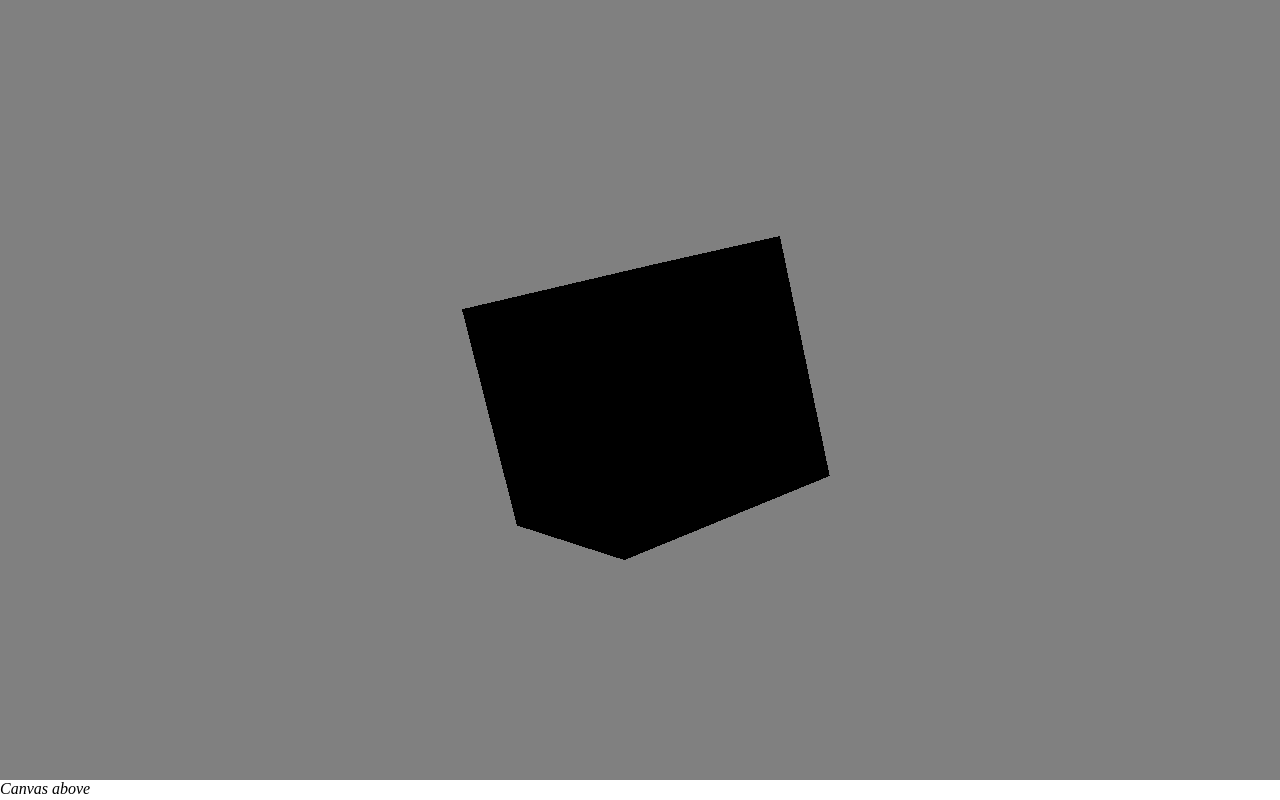
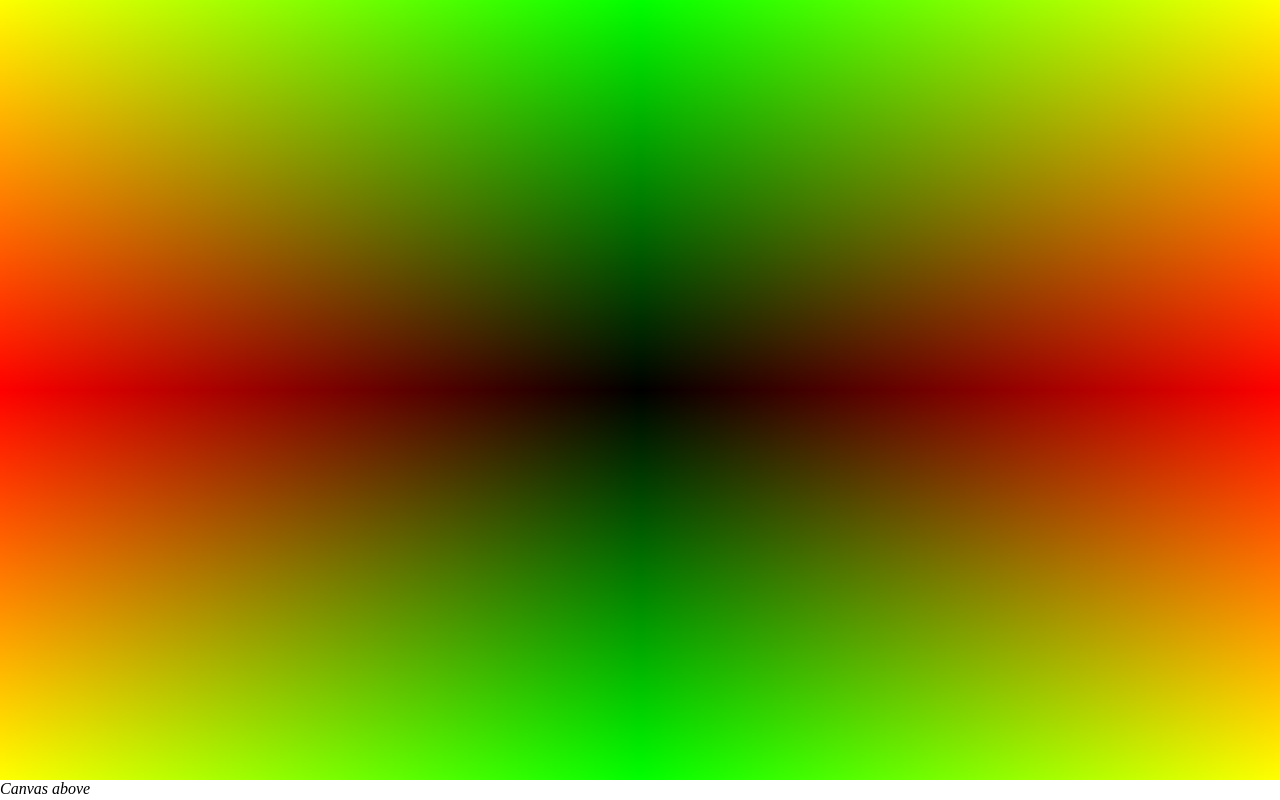
Before and after one commit to MegadronA03/ShiftedPort, a plain HTML site: page index.html in a window 1280 px wide. Drawn offline with Linux system fonts and the light colour scheme; animation ran at ten frames a second.

Commit message:
подготовка шейдера для FBO

```diff
--- a/app.js
+++ b/app.js
@@ -4,6 +4,7 @@ precision mediump float;
 attribute vec3 vertPosition;
 attribute vec2 vertUV;
 varying vec2 fragTexCoord;
+varying vec3 pos;
 uniform mat4 mWorld;
 uniform mat4 mView;
 uniform mat4 mProj;
@@ -11,22 +12,42 @@ uniform mat4 mProj;
 void main() {
 	fragTexCoord = vertUV;
 	gl_Position = mProj * mView * mWorld * vec4(vertPosition, 1.0);
+	pos = gl_Position.xyz;
 }`;
 
 var fs1Text = `
 precision mediump float;
 
 varying vec2 fragTexCoord;
+varying vec3 pos;
 uniform sampler2D sampler;
+uniform float time;
 
 void main() {
-	gl_FragColor = texture2D(sampler, fragTexCoord);
+	//gl_FragColor = texture2D(sampler, fragTexCoord);
+	gl_FragColor = vec4(fragTexCoord + sin(pos.y + time) - cos(pos.x + fragTexCoord.y), 0.0, 1.0);
 }`;
 
-var vs1DummyText = `
+var vs1UVText = `
+precision mediump float;
+
 attribute vec2 vertPos;
+
+varying vec2 UV;
 void main() {
+	UV = vertPos;
 	gl_Position = vec4(vertPos,0.0,1.0);
+}
+`;
+
+fv1FBOTestText = `
+precision mediump float;
+
+uniform float time;
+uniform vec2 resolution;
+varying vec2 UV;
+void main() {
+	gl_FragColor = vec4( abs(UV), fract(time), 1.0);
 }
 `;
 
@@ -178,14 +199,15 @@ var Init = function () {
 	};
 
 	//setups
-	gl.enable(gl.DEPTH_TEST);
-	gl.enable(gl.CULL_FACE);
-	gl.cullFace(gl.BACK);
-	gl.frontFace(gl.CCW);
+	//gl.enable(gl.DEPTH_TEST);
+	//gl.enable(gl.CULL_FACE);
+	//gl.cullFace(gl.BACK);
+	//gl.frontFace(gl.CCW);
 
 	//shader prep
 	var program = gl.createProgram();
-	var ShdGrpT = [vs1Text,fs1Text];
+	//var ShdGrpT = [vs1Text,fs1Text];
+	var ShdGrpT = [vs1UVText,fv1FBOTestText];
 	var ShdGrp = [gl.createShader(gl.VERTEX_SHADER),gl.createShader(gl.FRAGMENT_SHADER)];
 	ShdGrp.forEach( function(e, i) {
 		gl.shaderSource(e, ShdGrpT[i]);
@@ -210,13 +232,6 @@ var Init = function () {
 	//
 	// BUFFERS
 	//
-
-	var triangleVerticies = new Float32Array(
-	[ // X, Y,       R, G, B
-		0.0, 0.5,  0.0,  1.0, 0.0, 0.0,
-		-0.5, -0.5,0.0,  0.0, 1.0, 0.0,
-		0.5, -0.5, 0.0,  0.0, 0.0, 1.0
-	]);
 
 	var cubeVerts = new Float32Array(
 	[ // X, Y,       R, G, B
@@ -283,24 +298,13 @@ var Init = function () {
 		21, 20, 22,
 		22, 20, 23
 	]);
-
-	var filler = new Float32Array([
-        -1.0, -1.0,
-        -1.0,  1.0,
-         1.0, -1.0,
-         1.0,  1.0
-    ]);
-
-	//var triangleVertextBufferObject = gl.createBuffer();
-	//gl.bindBuffer(gl.ARRAY_BUFFER, triangleVertextBufferObject);
-	//gl.bufferData(gl.ARRAY_BUFFER, triangleVerticies, gl.STATIC_DRAW);
-
+	/*
 	var cubeVertexBufferObject = gl.createBuffer();
 	gl.bindBuffer(gl.ARRAY_BUFFER, cubeVertexBufferObject);
 	gl.bufferData(gl.ARRAY_BUFFER, cubeVerts, gl.STATIC_DRAW);
 
-	var cubeindexBufferObject = gl.createBuffer();
-	gl.bindBuffer(gl.ELEMENT_ARRAY_BUFFER, cubeindexBufferObject);
+	var cubeIndexBufferObject = gl.createBuffer();
+	gl.bindBuffer(gl.ELEMENT_ARRAY_BUFFER, cubeIndexBufferObject);
 	gl.bufferData(gl.ELEMENT_ARRAY_BUFFER, cubeInd, gl.STATIC_DRAW);
 
 	//attributes
@@ -324,6 +328,36 @@ var Init = function () {
 	);
 	gl.enableVertexAttribArray(positionAttribLocation);
 	gl.enableVertexAttribArray(texCoordAttribLocation);
+	*/
+	var filler = new Float32Array([
+        -1, -1,
+         1, -1,
+        -1,  1,
+         1,  1
+    ]);
+
+	var fillerind = new Uint16Array([
+		0, 1, 2, 3, 2, 1
+	]);
+
+	var UVVertBuffObj = gl.createBuffer();
+	gl.bindBuffer(gl.ARRAY_BUFFER, UVVertBuffObj);
+	gl.bufferData(gl.ARRAY_BUFFER, filler, gl.STATIC_DRAW);
+
+	var UVIndBuffObj = gl.createBuffer();
+	gl.bindBuffer(gl.ELEMENT_ARRAY_BUFFER, UVIndBuffObj);
+	gl.bufferData(gl.ELEMENT_ARRAY_BUFFER, fillerind, gl.STATIC_DRAW);
+
+	var positionAttribLocation = gl.getAttribLocation(program, 'vertPos');
+	gl.vertexAttribPointer(
+		positionAttribLocation, // Attrib loacation
+		2, // Number of elements per attribute
+		gl.FLOAT, // Type of elements
+		gl.FALSE,
+		2 * Float32Array.BYTES_PER_ELEMENT, // Size of an individual vertex
+		0 // Offest from the beginning of a single vertex to this attribute
+	);
+	gl.enableVertexAttribArray(positionAttribLocation);
 
 	//voxel parameters
 	// diffuse rgb, refraction a, reflectivity, roughness/gloss, emissive
@@ -355,6 +389,8 @@ var Init = function () {
 	var matWorldUniformLocation = gl.getUniformLocation(program, 'mWorld');
 	var matViewUniformLocation =  gl.getUniformLocation(program, 'mView');
 	var matProjUniformLocation =  gl.getUniformLocation(program, 'mProj');
+	var rtime =                   gl.getUniformLocation(program, 'time');
+	var resolution =              gl.getUniformLocation(program, 'resolution');
 
 	var identityMatrix = new Float32Array(16);
 	mat4.identity(identityMatrix);
@@ -376,7 +412,7 @@ var Init = function () {
 	var xRotMat = new Float32Array(16);
 	var yRotMat = new Float32Array(16);
 	var angle = 0;
-	//var loopi = 0; // global frame counter for keyboard wtf
+	//var ftime = 0; // global frame counter for shaders
 	var ControlEvents = [];
 	var binds = {
 		fma: [87, 38],
@@ -430,6 +466,8 @@ var Init = function () {
 		mat4.rotate(xRotMat, identityMatrix, angle * 0.25, [1, 0, 0]);
 		mat4.mul(worldMatrix, yRotMat, xRotMat);
 		gl.uniformMatrix4fv(matWorldUniformLocation, gl.FALSE, worldMatrix);
+		gl.uniform2f(resolution, window_s.x, window_s.y);
+		gl.uniform1f(rtime, performance.now() * 0.001);
 
 		//clear color
 		gl.clearColor(0.5,0.5,0.5,1.0);
@@ -437,7 +475,7 @@ var Init = function () {
 
 		//gl.bindTexture(gl.TEXTURE_2D, stoneTexture);
 		//gl.activeTexture(gl.TEXTURE0);
-		gl.drawElements(gl.TRIANGLES, cubeInd.length, gl.UNSIGNED_SHORT, 0);
+		gl.drawElements(gl.TRIANGLES, fillerind.length, gl.UNSIGNED_SHORT, 0);
 
 		//gl.drawArrays(gl.TRIANGLES, 0, 3);
 		//loopi = loopi + 1;
--- a/index.html
+++ b/index.html
@@ -8,7 +8,7 @@
 			No HTML5
 		</canvas>
 		<br />
-		<i>Canvas above</i>
+		<i id="perf">Canvas above</i>
 		<script src="gl-matrix.js"></script>
 		<script src="app.js"></script>
 	</body>
```
